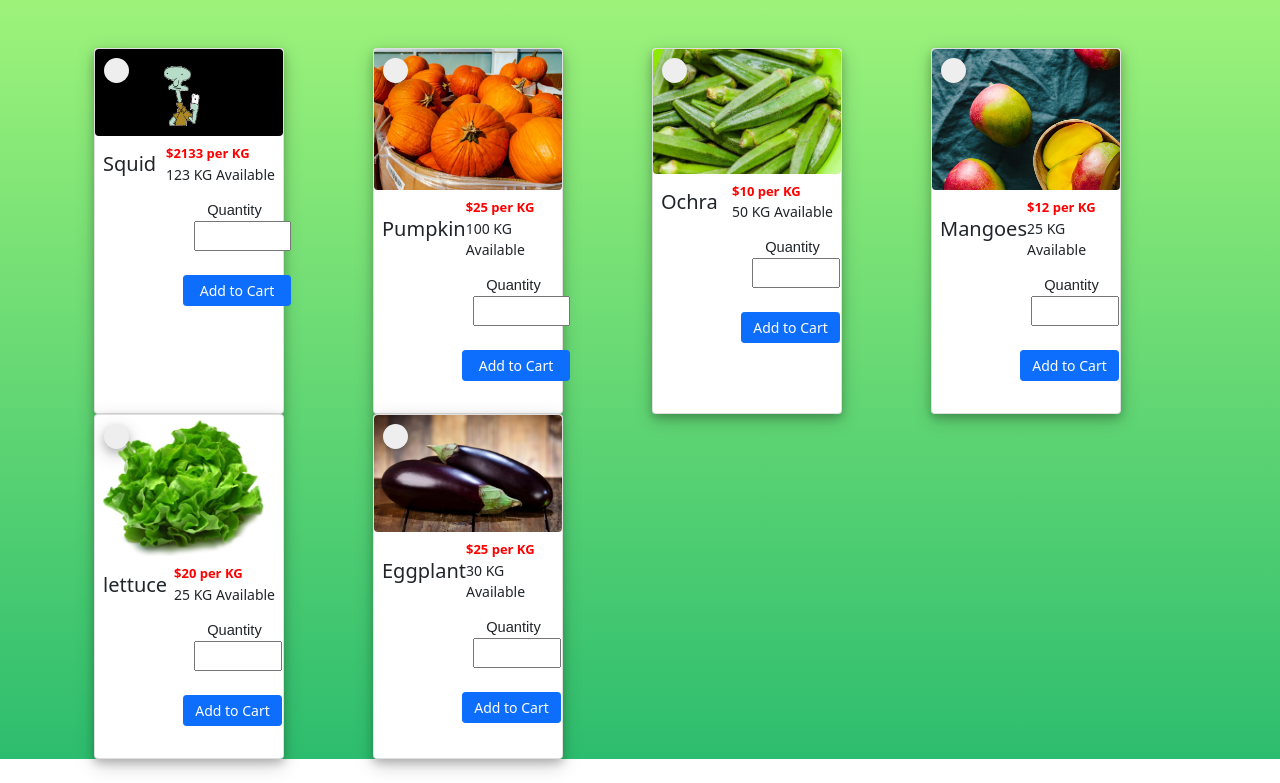
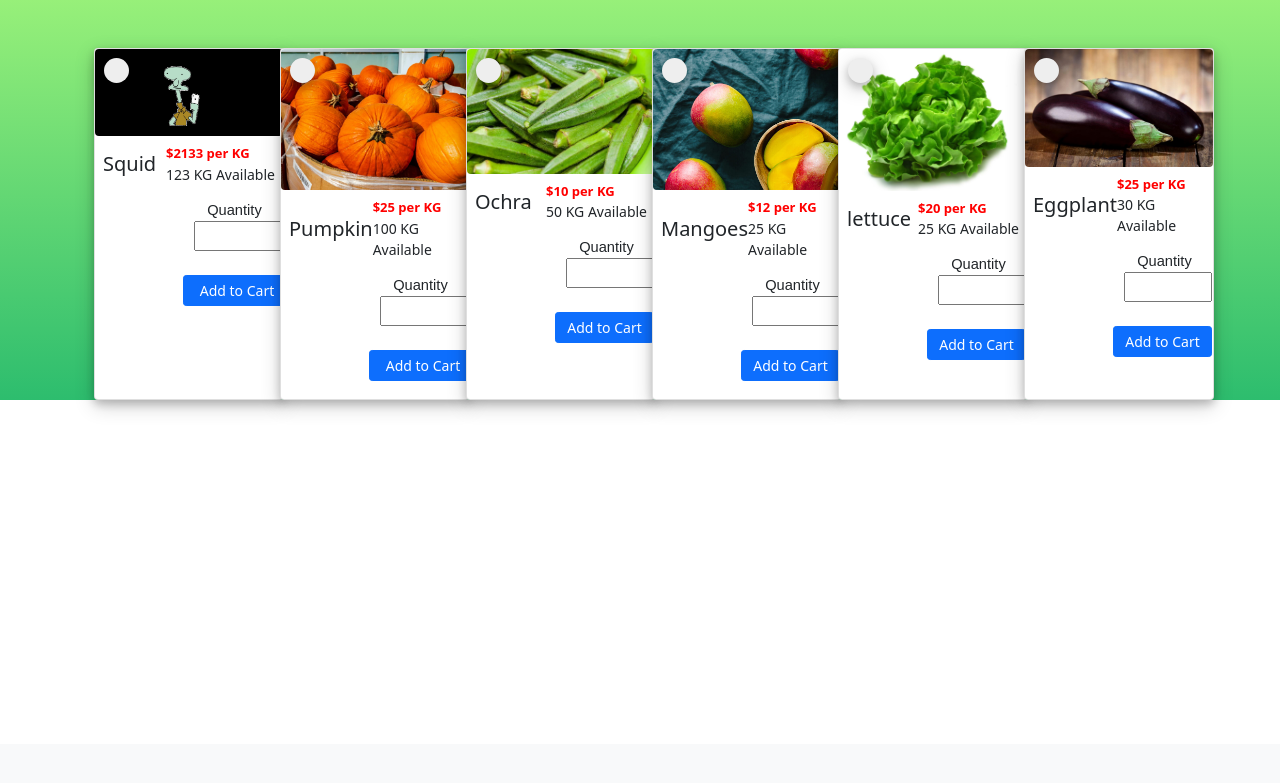
Before and after one commit to MatchHue/BackendGreenSystem, a Flask app: page / in a window 1280 px wide. Shown: the part 56-839 px from the top of the page. After the commit the page ends 467 px from the top, so only its background shows below. Run offline with Flask 2, Linux system fonts and the light colour scheme; data comes from the database, SQL or seed files in the repository; both versions use the stored data as it was after the commit; some libraries are stand-ins or nearby versions.

Commit message:
Fixing colomn spacing

```diff
--- a/static/style.css
+++ b/static/style.css
@@ -23,6 +23,7 @@ a {
     height: 410px;
     margin: 6rem auto 8.1rem auto;
     width: 329px;
+
   }
   #card-content {
     padding: 12px 44px;
@@ -96,7 +97,9 @@ a {
     border: none;
     border-radius: 10px;
     width: 190px;
-    box-shadow: 0 4px 8px 0 rgba(0, 0, 0, 0.2), 0 6px 20px 0 rgba(0, 0, 0, 0.19)
+    box-shadow: 0 4px 8px 0 rgba(0, 0, 0, 0.2), 0 6px 20px 0 rgba(0, 0, 0, 0.19);
+    margin-bottom:10px;
+    height:100%;
 }
 
 .image-container {
--- a/templates/index.html
+++ b/templates/index.html
@@ -23,8 +23,10 @@
 
 <div class="container mt-5">
     <div class="row">
+        <br/>
         {% for item in items%}
-        <div class="col-md-3">
+        <br/>
+        <div class="col-md-2">
             <div class="card  h-100">
                 <div class="image-container">
                     <div class="first">
@@ -52,8 +54,6 @@
                     </div>
                 </div>
             </div>
-            <br/>
-
      </div>
      {%endfor%}
     </div>
```
Also changed, not shown: static/item_images/lettuce.jpg (added), static/item_images/two-eggplants-on-a-wooden-table.jpg (added), test.db.
